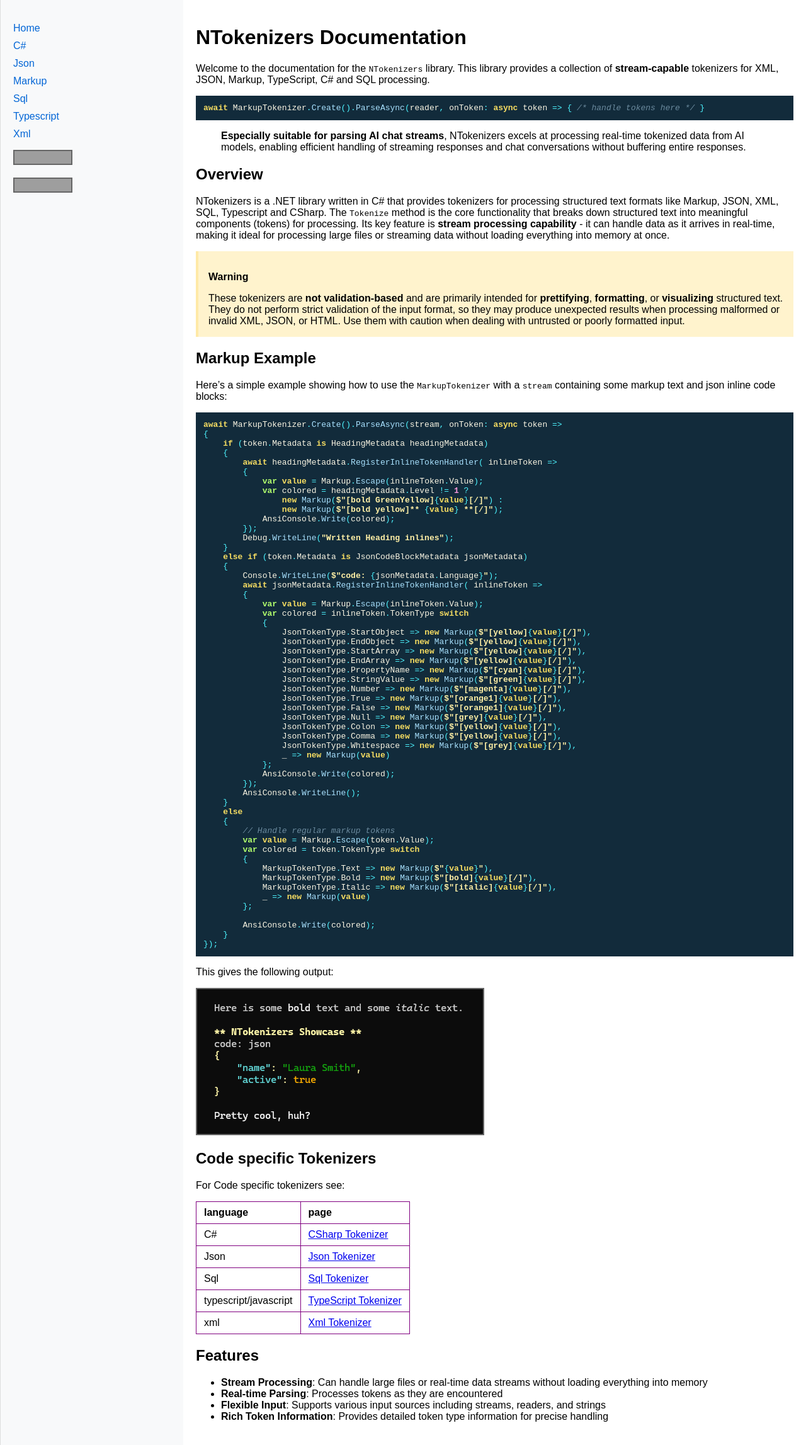
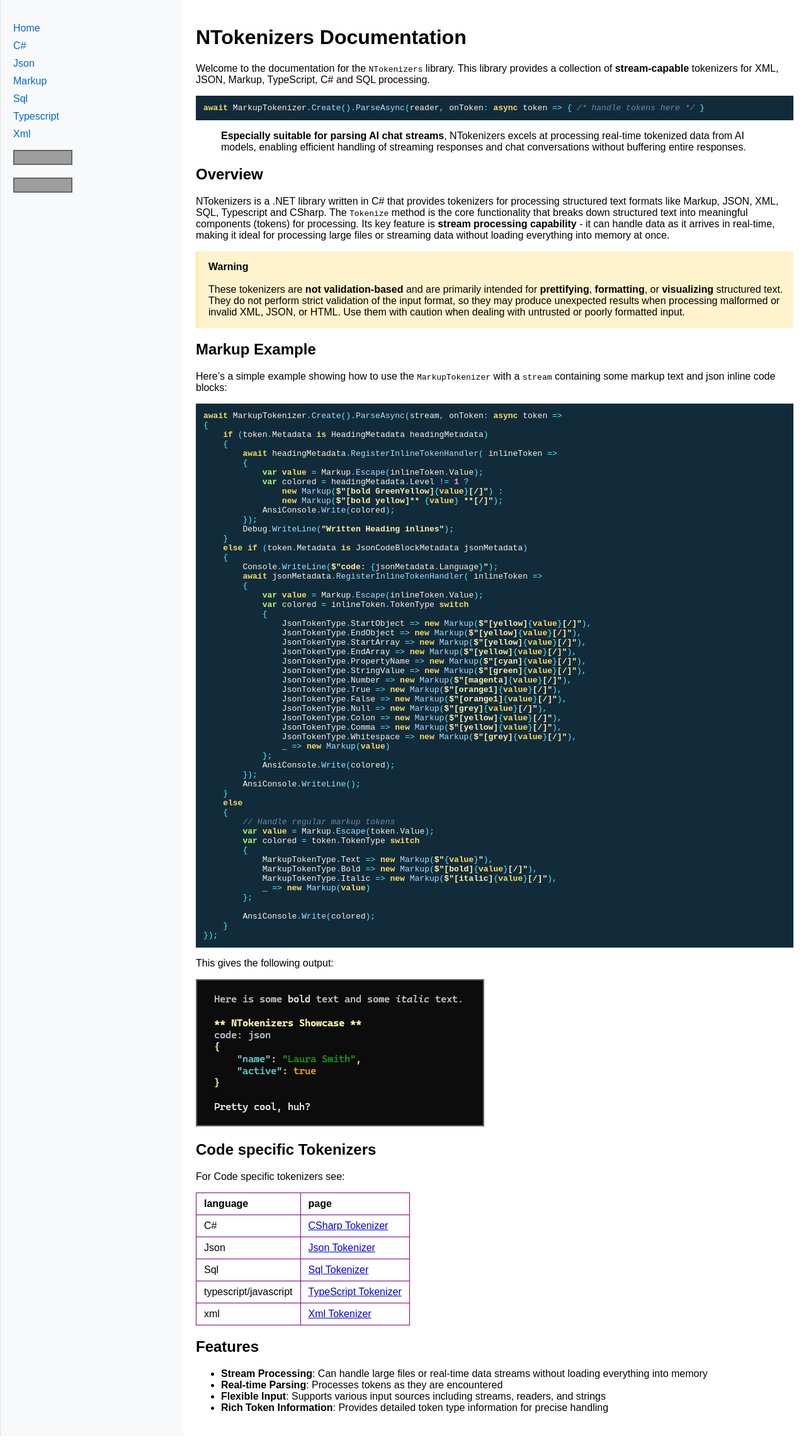
Before and after one commit to crwsolutions/ntokenizers, a Jekyll site: the page built from docs/index.md, in a window 1280 px wide. Shown: the whole page at 63% size. Built offline with Jekyll 4.4.1, drawn with Linux system fonts in a browser that asks for light colours; grey boxes are pictures that could not be loaded.

```diff
--- a/docs/index.md
+++ b/docs/index.md
@@ -18,7 +18,7 @@ await MarkupTokenizer.Create().ParseAsync(reader, onToken: async token => { /* h
 NTokenizers is a .NET library written in C# that provides tokenizers for processing structured text formats like Markup, JSON, XML, SQL, Typescript and CSharp. The `Tokenize` method is the core functionality that breaks down structured text into meaningful components (tokens) for processing. Its key feature is **stream processing capability** - it can handle data as it arrives in real-time, making it ideal for processing large files or streaming data without loading everything into memory at once.
 
 <blockquote class="warning">
- <p><b>Warning</b></p>
+ <b>Warning</b><br/><br/>
  These tokenizers are <b>not validation-based</b> and are primarily intended for <b>prettifying</b>, <b>formatting</b>, or <b>visualizing</b> structured text. They do not perform strict validation of the input format, so they may produce unexpected results when processing malformed or invalid XML, JSON, or HTML. Use them with caution when dealing with untrusted or poorly formatted input.
 </blockquote>
 
```
